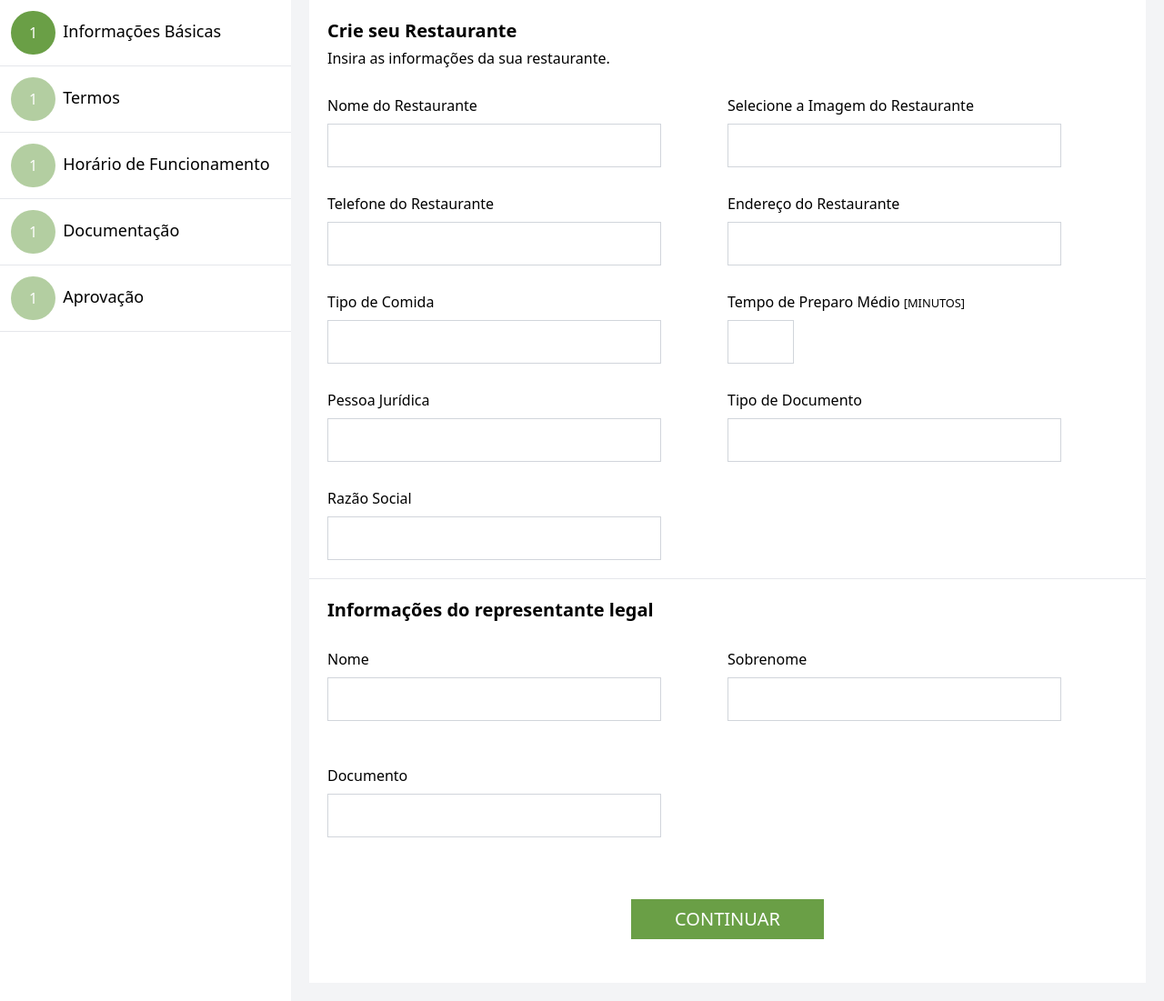
After one commit to dannoto/ecobox, a CodeIgniter app: the page made by application/views/restaurante/inscricao/informacoes.php in a window 1280 px wide. The commit adds this page. Shown: the whole page at 91% size. Run offline with CodeIgniter, Linux system fonts and the light colour scheme.

Commit message:
Restaurante e etc

```diff
--- /dev/null
+++ b/application/views/restaurante/inscricao/informacoes.php
@@ -0,0 +1,151 @@
+<!DOCTYPE html>
+<html lang="pt-br">
+
+<head>
+    <title>Ecobox - Inscrição de Restaurante</title>
+    <meta charset="utf-8">
+    <meta name="viewport" content="width=device-width, initial-scale=1">
+    <link rel="stylesheet" href="<?=base_url()?>/assets/css/main.css">
+    <link href="https://unpkg.com/tailwindcss@^2/dist/tailwind.min.css" rel="stylesheet">
+    <link href="https://fonts.googleapis.com/css2?family=Montserrat:wght@300;400;600&display=swap" rel="stylesheet">
+    <link rel="icon" href="<?=base_url()?>/assets/images/favicon.jpg">
+</head>
+
+<body class="bg-gray-100">
+
+    <div class="grid lg:grid-cols-4 col-span-1">
+        <!-- Sidebar -->
+        <div class="grid col-span-1 bg-white hidden lg:block ">
+
+            <div class="w-full border-b border-gray-200 flex p-3  space-x-2 ">
+                <p class="rounded-full bg-green py-3 px-5 text-white">1</p>
+                <p class="text-lg py-2">Informações Básicas</p>
+            </div>
+            <div class="w-full border-b border-gray-200 flex p-3 space-x-2 ">
+                <p class="rounded-full bg-green-80 py-3 px-5 text-white">1</p>
+                <p class="text-lg py-2">Termos</p>
+            </div>
+            <div class="w-full border-b border-gray-200 flex p-3 space-x-2 ">
+                <p class="rounded-full bg-green-80 py-3 px-5 text-white">1</p>
+                <p class="text-lg py-2">Horário de Funcionamento</p>
+            </div>
+            <div class="w-full border-b border-gray-200 flex p-3 space-x-2 ">
+                <p class="rounded-full bg-green-80 py-3 px-5 text-white">1</p>
+                <p class="text-lg py-2">Documentação</p>
+            </div>
+            <div class="w-full border-b border-gray-200 flex p-3 space-x-2 ">
+                <p class="rounded-full bg-green-80 py-3 px-5 text-white">1</p>
+                <p class="text-lg py-2">Aprovação</p>
+            </div>
+        </div>
+        <!-- Fim Sidebar -->
+
+        <!-- Container -->
+        <div class="grid pt-0 p-5 lg:col-span-3 col-span-1 ">
+
+            <div class="bg-white lg:mt-0 mt-12">
+                <!-- Titulo -->
+                <div class="lg:mt-0 mt-5">
+                    <p class="text-xl text-black pb-0 p-5 font-semibold">Crie seu Restaurante</p>
+                    <p class="mt-1 pl-5">Insira as informações da sua restaurante.</p>
+                </div>
+                <!-- Fim Titulo -->
+
+                <!-- Form -->
+                <form action="" autocomplete="off" method="POST">
+
+                    <div class="grid md:grid-cols-2 p-5">
+                        <div class="grid md:col-span-1">
+                            <label class="mt-2" for="">Nome do Restaurante</label>
+                            <input type="text" class="lg:w-5/6 w-full p-3 mt-2 border border-gray-300 h-12 focus:outline-none"  >
+                        </div>
+                        <div class="grid md:col-span-1">
+                            <label class="mt-2" for="">Selecione a Imagem do Restaurante</label>
+                            <input type="text" class="lg:w-5/6 w-full p-3 mt-2 border border-gray-300 h-12 focus:outline-none" >
+                        </div>
+                    </div>
+
+                    <div class="grid md:grid-cols-2 pt-0 p-5">
+                        <div class="grid md:col-span-1">
+                            <label class="mt-2" for="">Telefone do Restaurante</label>
+                            <input type="text" class="lg:w-5/6 w-full p-3 mt-2 border border-gray-300 h-12 focus:outline-none"  >
+                        </div>
+                        <div class="grid md:col-span-1">
+                            <label class="mt-2" for="">Endereço do Restaurante</label>
+                            <input type="text" class="lg:w-5/6 w-full p-3 mt-2 border border-gray-300 h-12 focus:outline-none" >
+                        </div>
+                    </div>
+
+                    <div class="grid md:grid-cols-2 pt-0 p-5">
+                        <div class="grid md:col-span-1">
+                            <label class="mt-2" for="">Tipo de Comida</label>
+                            <input type="text" class="lg:w-5/6 w-full p-3 mt-2 border border-gray-300 h-12 focus:outline-none"  >
+                        </div>
+                        <div class="grid md:col-span-1 flex">
+                            <label class="mt-2" for="">Tempo de Preparo Médio <small>[MINUTOS]</small></label>
+                            <input type="number" class="lg:w-1/6 w-full p-3 mt-2 border border-gray-300 h-12 focus:outline-none" >
+
+                        </div>
+                    </div>
+
+                    <div class="grid md:grid-cols-2 pt-0 p-5">
+                        <div class="grid md:col-span-1">
+                            <label class="mt-2" for="">Pessoa Jurídica</label>
+                            <input type="text" class="lg:w-5/6 w-full p-3 mt-2 border border-gray-300 h-12 focus:outline-none"  >
+                        </div>
+                        <div class="grid md:col-span-1">
+                            <label class="mt-2" for="">Tipo de Documento</label>
+                            <input type="text" class="lg:w-5/6 w-full p-3 mt-2 border border-gray-300 h-12 focus:outline-none" >
+                        </div>
+                    </div>
+
+                    <div class="grid md:grid-cols-2 pt-0 p-5">
+                        <div class="grid md:col-span-1">
+                            <label class="mt-2" for="">Razão Social</label>
+                            <input type="text" class="lg:w-5/6 w-full p-3 mt-2 border border-gray-300 h-12 focus:outline-none"  >
+                        </div>
+
+                    </div>
+
+                    <hr>
+
+                    <div class="lg:mt-0 mt-5">
+                    <p class="text-xl text-black pb-0 p-5 font-semibold">Informações do representante legal</p>
+
+                    <div class="grid md:grid-cols-2 p-5">
+                        <div class="grid md:col-span-1">
+                            <label class="mt-2" for="">Nome </label>
+                            <input type="text" class="lg:w-5/6 w-full p-3 mt-2 border border-gray-300 h-12 focus:outline-none"  >
+                        </div>
+                        <div class="grid md:col-span-1">
+                            <label class="mt-2" for="">Sobrenome</label>
+                            <input type="text" class="lg:w-5/6 w-full p-3 mt-2 border border-gray-300 h-12 focus:outline-none" >
+                        </div>
+                    </div>
+                    <div class="grid md:grid-cols-2 p-5">
+                        <div class="grid md:col-span-1">
+                            <label class="mt-2" for="">Documento </label>
+                            <input type="text" class="lg:w-5/6 w-full p-3 mt-2 border border-gray-300 h-12 focus:outline-none"  >
+                        </div>
+
+                    </div>
+
+
+                    <div class="flex  mt-12 mb-12 justify-center">
+                        <button class="bg-green text-xl px-12 py-2 text-white ">
+                            CONTINUAR
+                        </button>
+
+                    </div>
+                </div>
+
+                </form>
+                <!-- Fim Form -->
+            </div>
+        </div>
+        <!-- Fim Container -->
+
+    </div>
+</body>
+
+</html>
--- a/assets/css/main.css
+++ b/assets/css/main.css
@@ -4,6 +4,10 @@
 
 .text-green {
     color: #6A9F46;
+}
+.bg-green-80 {
+    background-color: #6A9F46;
+    opacity: 0.5;
 }
 
 .text-green :hover {
```
Also changed, not shown: application/controllers/Inscricao.php (added, +35 -0 lines), application/controllers/Restaurante.php (+17 -4 lines), application/views/restaurante/cadastro.php (added, +115 -0 lines), application/views/restaurante/home.php (added, +97 -0 lines), application/views/restaurante/login.php (added, +84 -0 lines), application/views/restaurante/cardapio.php (added), application/views/restaurante/informacoes.php (added), application/views/restaurante/inscricao/documentacao.php (added), application/views/restaurante/inscricao/funcionamento.php (added), application/views/restaurante/inscricao/modelo.php (added), application/views/restaurante/inscricao/status.php (added), application/views/restaurante/vendas.php (added), assets/images/bg-restaurante.png (added).
